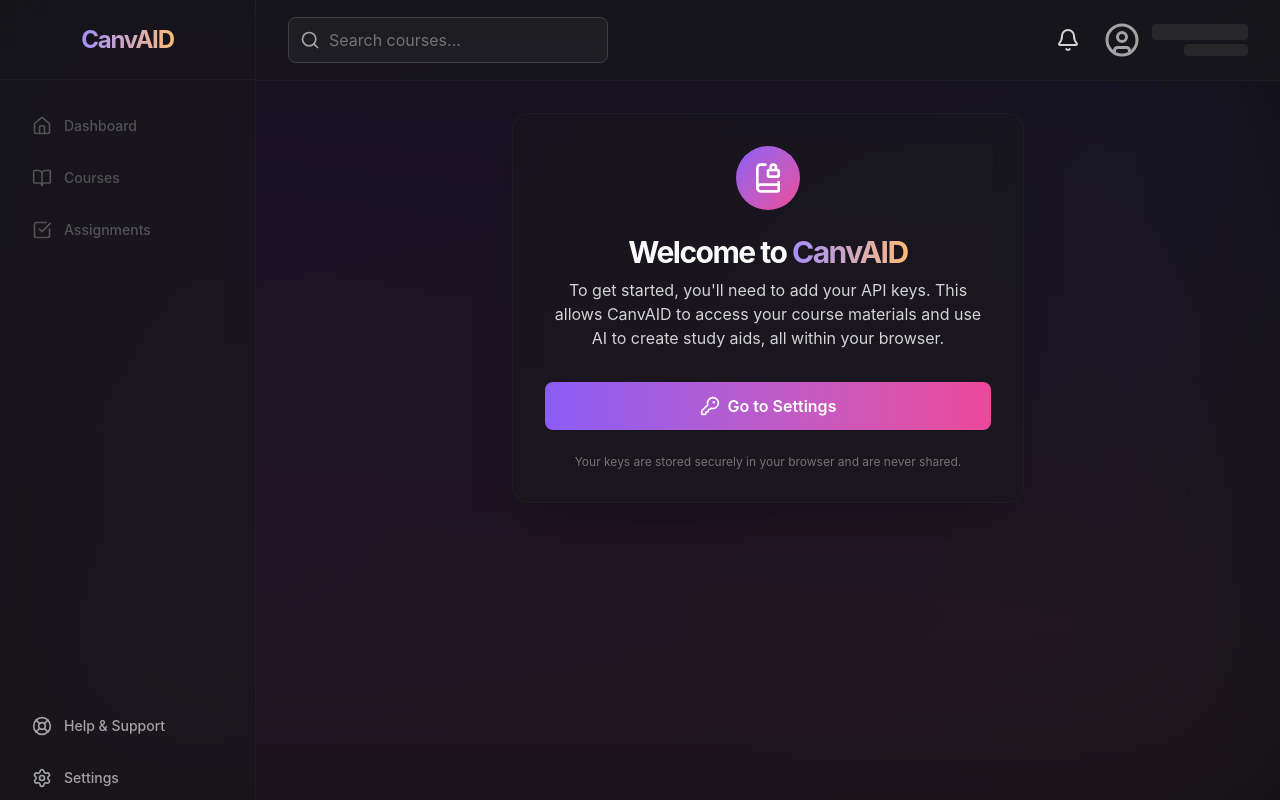
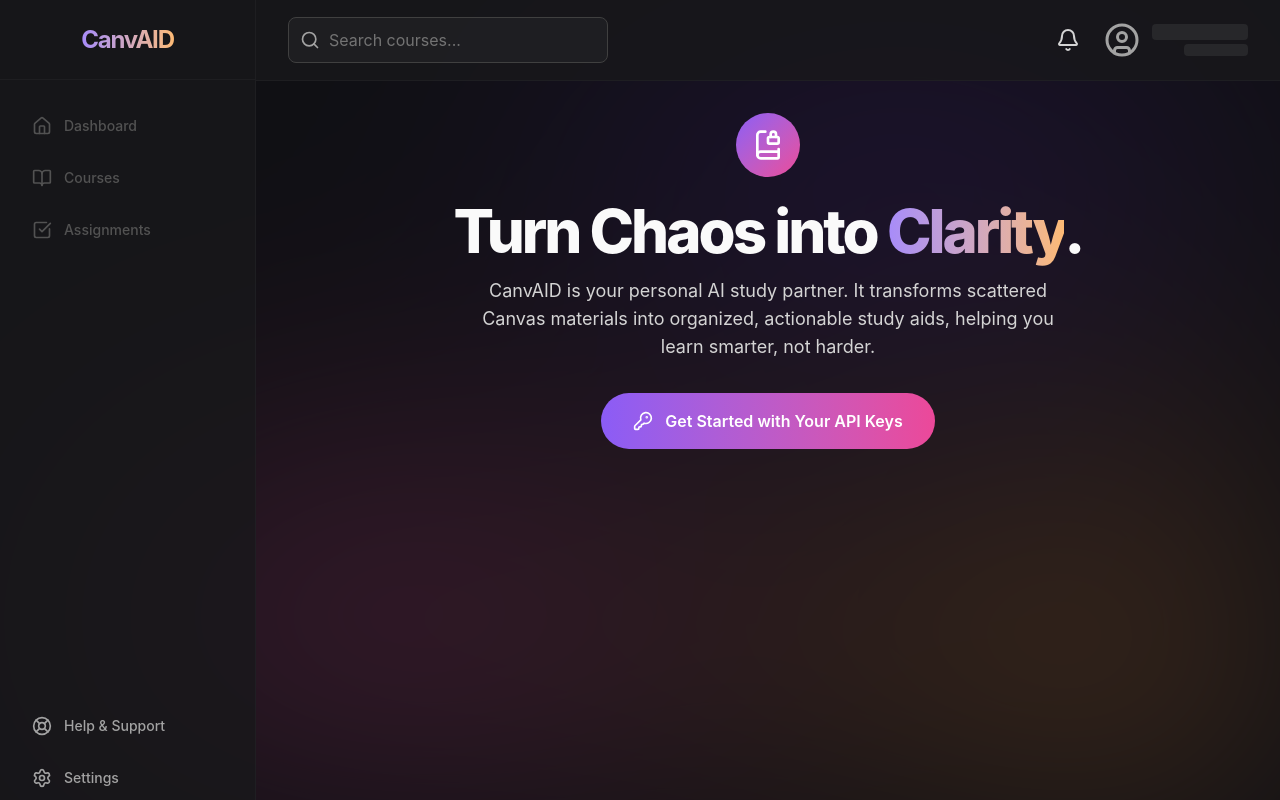
Before and after one commit to rajin-khan/CanvAID, a React (Vite) app in the folder canvaid/: page / in a window 1280 px wide. Built offline with nearby package versions, Linux system fonts and the light colour scheme.

Commit message:
Make UI performant

```diff
--- a/canvaid/src/components/ui/AssignmentCard.tsx
+++ b/canvaid/src/components/ui/AssignmentCard.tsx
@@ -1,5 +1,6 @@
 // src/components/AssignmentCard.tsx
 import { MoreVertical } from "lucide-react";
+import { motion } from 'framer-motion';
 
 interface AssignmentCardProps {
     title: string;
@@ -16,12 +17,14 @@ const priorityDotClasses = {
 
 const AssignmentCard = ({ title, course, dueDate, priority }: AssignmentCardProps) => {
   return (
-    <div className="
-      flex items-center p-4 bg-rich-slate/70 border border-moonstone/50
-      rounded-xl transition-all duration-200 group
-      hover:bg-moonstone/80 hover:border-soft-lavender/50
+    <motion.div
+      whileHover={{ y: -3 }}
+      className="
+        flex items-center p-4 bg-rich-slate/70 border border-moonstone/50
+        rounded-xl transition-colors duration-200 group
+        hover:bg-moonstone/80 hover:border-soft-lavender/50
     ">
-      <div className={`w-2 h-10 rounded-full mr-4 ${priorityDotClasses[priority]}`}></div>
+      <div className={`flex-shrink-0 w-2 h-10 rounded-full mr-4 ${priorityDotClasses[priority]}`}></div>
       <div className="flex-1">
         <p className="text-base font-medium text-neutral-100">{title}</p>
         <div className="flex items-center text-xs text-neutral-400 mt-1 space-x-2">
@@ -33,7 +36,7 @@ const AssignmentCard = ({ title, course, dueDate, priority }: AssignmentCardProp
       <button className="p-2 rounded-full text-neutral-400 hover:bg-rich-slate hover:text-neutral-100 opacity-0 group-hover:opacity-100 transition-opacity">
         <MoreVertical size={18} />
       </button>
-    </div>
+    </motion.div>
   );
 };
 
--- a/canvaid/src/components/ui/Header.tsx
+++ b/canvaid/src/components/ui/Header.tsx
@@ -6,7 +6,8 @@ const Header = () => {
   const { user, searchQuery, setSearchQuery } = useCourseStore();
 
   return (
-    <header className="flex-shrink-0 bg-rich-slate/50 backdrop-blur-lg border-b border-moonstone/50">
+    // <-- PERFORMANCE: Removed backdrop-blur, using solid but semi-transparent bg
+    <header className="flex-shrink-0 bg-rich-slate/80 border-b border-moonstone/50">
       <div className="flex items-center justify-between h-20 px-4 sm:px-6 lg:px-8">
         {/* Search Bar */}
         <div className="relative w-full max-w-xs">
--- a/canvaid/src/components/ui/Sidebar.tsx
+++ b/canvaid/src/components/ui/Sidebar.tsx
@@ -29,7 +29,8 @@ const Sidebar = () => {
   const isLoggedIn = !!canvas && !!groq;
 
   return (
-    <div className="hidden md:flex flex-col w-64 bg-rich-slate/50 backdrop-blur-lg border-r border-moonstone/50">
+    // <-- PERFORMANCE: Removed backdrop-blur, using solid but semi-transparent bg
+    <div className="hidden md:flex flex-col w-64 bg-rich-slate/80 border-r border-moonstone/50">
       <div className="flex items-center justify-center h-20 border-b border-moonstone/50">
         <Link to="/" className="text-2xl font-bold tracking-tighter bg-linear-to-r from-soft-lavender to-gentle-peach bg-clip-text text-transparent">
           CanvAID
--- a/canvaid/src/components/ui/StatsCard.tsx
+++ b/canvaid/src/components/ui/StatsCard.tsx
@@ -1,5 +1,6 @@
 // src/components/StatsCard.tsx
 import React from 'react';
+import { motion } from 'framer-motion';
 
 interface StatsCardProps {
   title: string;
@@ -23,10 +24,14 @@ const bgClasses = {
 
 const StatsCard = ({ title, value, icon: Icon, trend, color }: StatsCardProps) => {
   return (
-    <div className={`
-      ${bgClasses[color]} border border-moonstone/50 rounded-2xl p-5
-      shadow-lg shadow-black/20
-    `}>
+    <motion.div
+      whileHover={{ scale: 1.05, y: -5 }}
+      transition={{ type: 'spring', stiffness: 300 }}
+      className={`
+        ${bgClasses[color]} border border-moonstone/50 rounded-2xl p-5
+        shadow-lg shadow-black/20
+      `}
+    >
       <div className="flex items-center justify-between">
         <p className="text-sm font-medium text-neutral-300">{title}</p>
         <Icon className={`w-6 h-6 ${colorClasses[color]}`} />
@@ -35,7 +40,7 @@ const StatsCard = ({ title, value, icon: Icon, trend, color }: StatsCardProps) =
         <p className="text-3xl font-semibold text-neutral-50">{value}</p>
         <p className="text-xs text-neutral-400 mt-1">{trend}</p>
       </div>
-    </div>
+    </motion.div>
   );
 };
 
--- a/canvaid/src/index.css
+++ b/canvaid/src/index.css
@@ -3,7 +3,7 @@
 
 @theme {
   /*
-    CanvAID UI Design System v2: Cute, Dark, Pastel & Gradients
+    CanvAID UI Design System v3: Performant, Polished, & Fast
   */
 
   /* Inky Dark Foundation */
@@ -46,29 +46,10 @@
   /* Animations & Keyframes */
   --animation-fadeIn: fadeIn 0.5s ease-in-out;
   --animation-slideUp: slideUp 0.5s ease-in-out;
-  --animation-aurora: aurora 20s linear infinite;
 
-  @keyframes fadeIn {
-    from { opacity: 0; }
-    to { opacity: 1; }
-  }
-
-  @keyframes slideUp {
-    from { transform: translateY(20px); opacity: 0; }
-    to { transform: translateY(0); opacity: 1; }
-  }
-
-  @keyframes aurora {
-    0% { background-position: 0% 50%; }
-    50% { background-position: 100% 50%; }
-    100% { background-position: 0% 50%; }
-  }
-
-  @keyframes shimmer {
-    100% {
-      transform: translateX(100%);
-    }
-  }
+  @keyframes fadeIn { from { opacity: 0; } to { opacity: 1; } }
+  @keyframes slideUp { from { transform: translateY(20px); opacity: 0; } to { transform: translateY(0); opacity: 1; } }
+  @keyframes shimmer { 100% { transform: translateX(100%); } }
 }
 
 /* Base Body Styles */
@@ -76,40 +57,29 @@ body {
   @apply font-family-sans bg-deepest-ink text-neutral-200 antialiased;
 }
 
-/* Custom aurora background effect */
+/* --- PERFORMANCE OVERHAUL: Static Gradient Background --- */
+/* Replaced animated aurora with a beautiful, performant static nebula gradient */
 .aurora-background {
   position: relative;
   isolation: isolate;
   overflow: hidden;
 }
-
 .aurora-background::before {
   content: "";
   position: absolute;
-  top: 0; left: 0; right: 0; bottom: 0;
+  inset: 0;
   z-index: -1;
   background-image:
-    radial-gradient(at 20% 20%, var(--color-violet-800) 0px, transparent 50%),
-    radial-gradient(at 80% 20%, var(--color-blue-500) 0px, transparent 50%),
-    radial-gradient(at 20% 80%, var(--color-pink-500) 0px, transparent 50%),
-    radial-gradient(at 80% 80%, var(--color-orange-400) 0px, transparent 50%);
-  background-size: 300% 300%;
-  opacity: 0.15;
-  filter: blur(100px);
-  animation: aurora 30s ease-in-out infinite;
+    radial-gradient(ellipse at 70% 20%, var(--color-violet-800) 0px, transparent 40%),
+    radial-gradient(ellipse at 30% 80%, var(--color-pink-500) 0px, transparent 40%),
+    radial-gradient(ellipse at 90% 90%, var(--color-orange-400) 0px, transparent 50%);
+  opacity: 0.2;
+  filter: blur(120px);
 }
 
+
 /* Custom utilities for flashcard 3D effect */
-.perspective-1000 {
-  perspective: 1000px;
-}
-.preserve-3d {
-  transform-style: preserve-3d;
-}
-.backface-hidden {
-  backface-visibility: hidden;
-  -webkit-backface-visibility: hidden;
-}
-.rotate-y-180 {
-  transform: rotateY(180deg);
-}
+.perspective-1000 { perspective: 1000px; }
+.preserve-3d { transform-style: preserve-3d; }
+.backface-hidden { backface-visibility: hidden; -webkit-backface-visibility: hidden; }
+.rotate-y-180 { transform: rotateY(180deg); }
--- a/canvaid/src/pages/WelcomePage.tsx
+++ b/canvaid/src/pages/WelcomePage.tsx
@@ -1,37 +1,51 @@
 // src/pages/WelcomePage.tsx
-import { motion } from 'framer-motion';
+import { motion, type Variants } from 'framer-motion'; // <-- Import Variants type
 import { KeyRound, BookLock } from 'lucide-react';
 import { Link } from 'react-router-dom';
+
+// Apply the Variants type to our constants
+const containerVariants: Variants = {
+  hidden: { opacity: 0 },
+  visible: {
+    opacity: 1,
+    transition: { staggerChildren: 0.2, delayChildren: 0.3 },
+  },
+};
+
+const itemVariants: Variants = {
+  hidden: { opacity: 0, y: 20 },
+  visible: { opacity: 1, y: 0, transition: { type: 'spring', stiffness: 100 } },
+};
 
 const WelcomePage = () => {
   return (
     <motion.div
-      initial={{ opacity: 0, y: 20 }}
-      animate={{ opacity: 1, y: 0 }}
-      transition={{ duration: 0.5 }}
-      className="flex flex-col items-center justify-center text-center h-full"
+      variants={containerVariants}
+      initial="hidden"
+      animate="visible"
+      className="flex flex-col items-center justify-center text-center h-full max-w-2xl mx-auto"
     >
-      <div className="p-8 bg-rich-slate/50 backdrop-blur-lg border border-moonstone/50 rounded-2xl shadow-2xl shadow-black/30 max-w-lg">
-        <div className="mx-auto mb-6 h-16 w-16 flex items-center justify-center rounded-full bg-linear-to-br from-violet-500 to-pink-500">
-          <BookLock className="h-8 w-8 text-white" />
-        </div>
-        <h1 className="text-3xl font-bold tracking-tighter text-neutral-50 mb-2">
-          Welcome to <span className="bg-linear-to-r from-soft-lavender to-gentle-peach bg-clip-text text-transparent">CanvAID</span>
-        </h1>
-        <p className="text-neutral-300 mb-8">
-          To get started, you'll need to add your API keys. This allows CanvAID to access your course materials and use AI to create study aids, all within your browser.
-        </p>
+      <motion.div variants={itemVariants} className="mb-6 h-16 w-16 flex items-center justify-center rounded-full bg-linear-to-br from-violet-500 to-pink-500">
+        <BookLock className="h-8 w-8 text-white" />
+      </motion.div>
+
+      <motion.h1 variants={itemVariants} className="text-5xl md:text-6xl font-extrabold tracking-tighter text-neutral-50 mb-4">
+        Turn Chaos into <span className="bg-linear-to-r from-soft-lavender to-gentle-peach bg-clip-text text-transparent">Clarity</span>.
+      </motion.h1>
+
+      <motion.p variants={itemVariants} className="text-lg text-neutral-300 mb-8 max-w-xl">
+        CanvAID is your personal AI study partner. It transforms scattered Canvas materials into organized, actionable study aids, helping you learn smarter, not harder.
+      </motion.p>
+
+      <motion.div variants={itemVariants}>
         <Link
           to="/settings"
-          className="inline-flex items-center justify-center w-full px-5 py-3 font-semibold text-white rounded-lg transition-all duration-300 bg-linear-to-r from-violet-500 to-pink-500 hover:shadow-lg hover:shadow-violet-500/30 hover:translate-y-[-2px] focus:ring-4 focus:ring-violet-500/40"
+          className="inline-flex items-center justify-center w-full sm:w-auto px-8 py-4 font-semibold text-white rounded-full transition-all duration-300 bg-linear-to-r from-violet-500 to-pink-500 hover:shadow-2xl hover:shadow-violet-500/30 hover:scale-105 focus:ring-4 focus:ring-violet-500/40"
         >
-          <KeyRound className="w-5 h-5 mr-2" />
-          Go to Settings
+          <KeyRound className="w-5 h-5 mr-3" />
+          Get Started with Your API Keys
         </Link>
-        <p className="text-xs text-neutral-500 mt-6">
-          Your keys are stored securely in your browser and are never shared.
-        </p>
-      </div>
+      </motion.div>
     </motion.div>
   );
 };
```
Also changed, not shown: canvaid/src/components/ui/CourseCard.tsx (+9 -10 lines).
